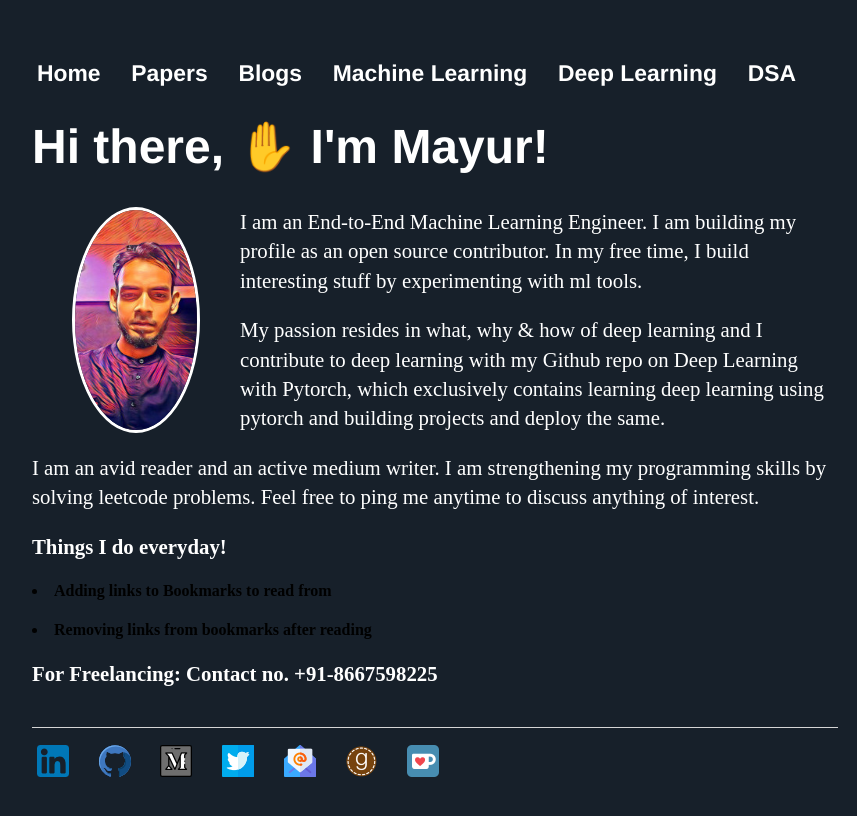
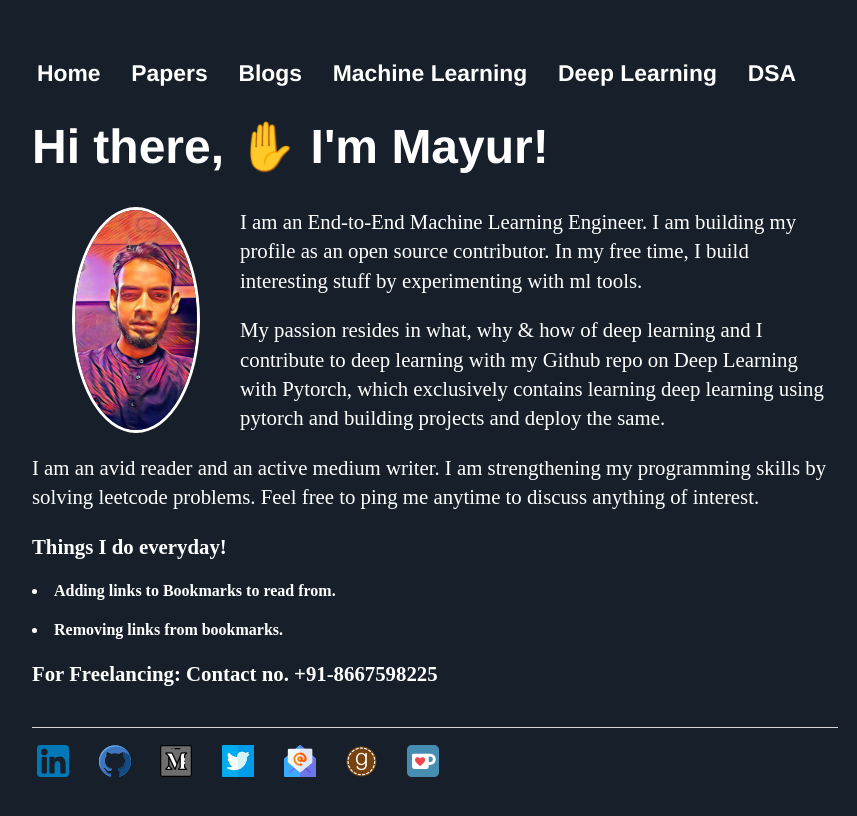
Before and after one commit to Mayurji/mayurji.github.io, a Jekyll site: the page built from index.html, in a window 1280 px wide. Shown: the top 816 px of the page, without its empty margins (160-1017 px from the left). Built offline with Jekyll 4.4.1, drawn with Linux system fonts in a browser that asks for light colours.

Commit message:
Update index.html

```diff
--- a/index.html
+++ b/index.html
@@ -25,8 +25,8 @@ title: Math + Computing = AI
 	<a href="https://leetcode.com/Mayur-jain/">leetcode problems</a>. Feel free to ping me anytime to discuss anything of interest.</p>
 
 	<p><Strong>Things I do everyday!</>
-		<p><li>Adding links to Bookmarks to read from</li></p>
-		<p><li>Removing links from bookmarks after reading</li></p>
+		<p><li style="color:white">Adding links to Bookmarks to read from.</li></p>
+		<p><li style="color:white">Removing links from bookmarks.</li></p>
 	</p>
 
 	<p>For Freelancing: Contact no. +91-8667598225</p>
```
